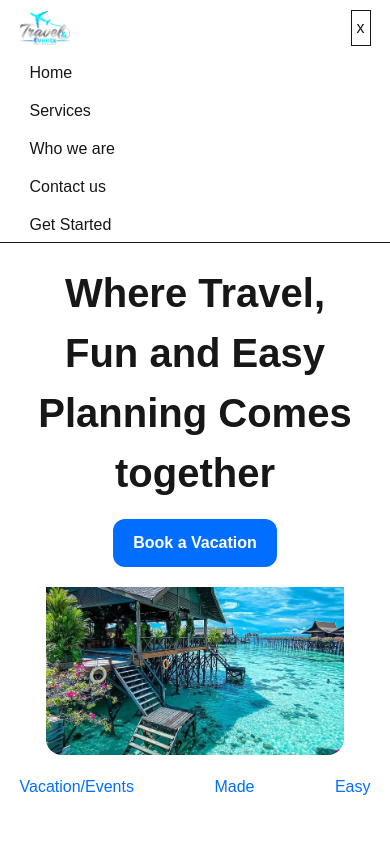
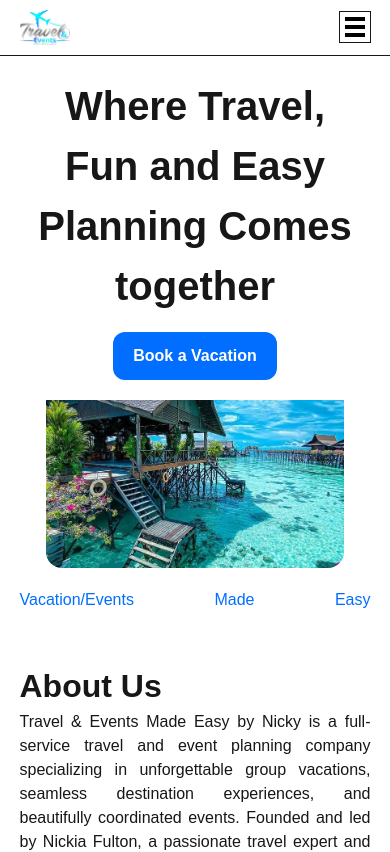
Before and after one commit to TheEldaps/Travel-Events, a Next.js app: page / in a window 390 px wide. Shown: the top 852 px of the page. Built offline with nearby package versions, Linux system fonts and the light colour scheme.

Commit message:
fix navbar items default opening on mobile screen

```diff
--- a/app/components/Nav.tsx
+++ b/app/components/Nav.tsx
@@ -7,7 +7,7 @@ import NavLink from "../components/NavLink";
 import Button from "../components/Button";
 
 export default function Nav() {
-  const [navState, setNavState] = useState(true);
+  const [navState, setNavState] = useState(false);
 
   function handleClick() {
     setNavState((prev) => !prev);
--- a/app/components/TestimonialsSection.tsx
+++ b/app/components/TestimonialsSection.tsx
@@ -10,7 +10,7 @@ export default function TestimonialsSection() {
         <h2>Hear from Our <span>Happy Travellers</span></h2>
       </div>
 
-      <div>
+      <div className='md:flex'>
         <Testimonials
           image={CommentersImage1}
           comment='I’ve been on six group trips with Travel Made Easy by Nicky, and every single one has been unforgettable. Nicky is kind, thoughtful, and always goes the extra mile to make sure everyone has an amazing experience.'
```
